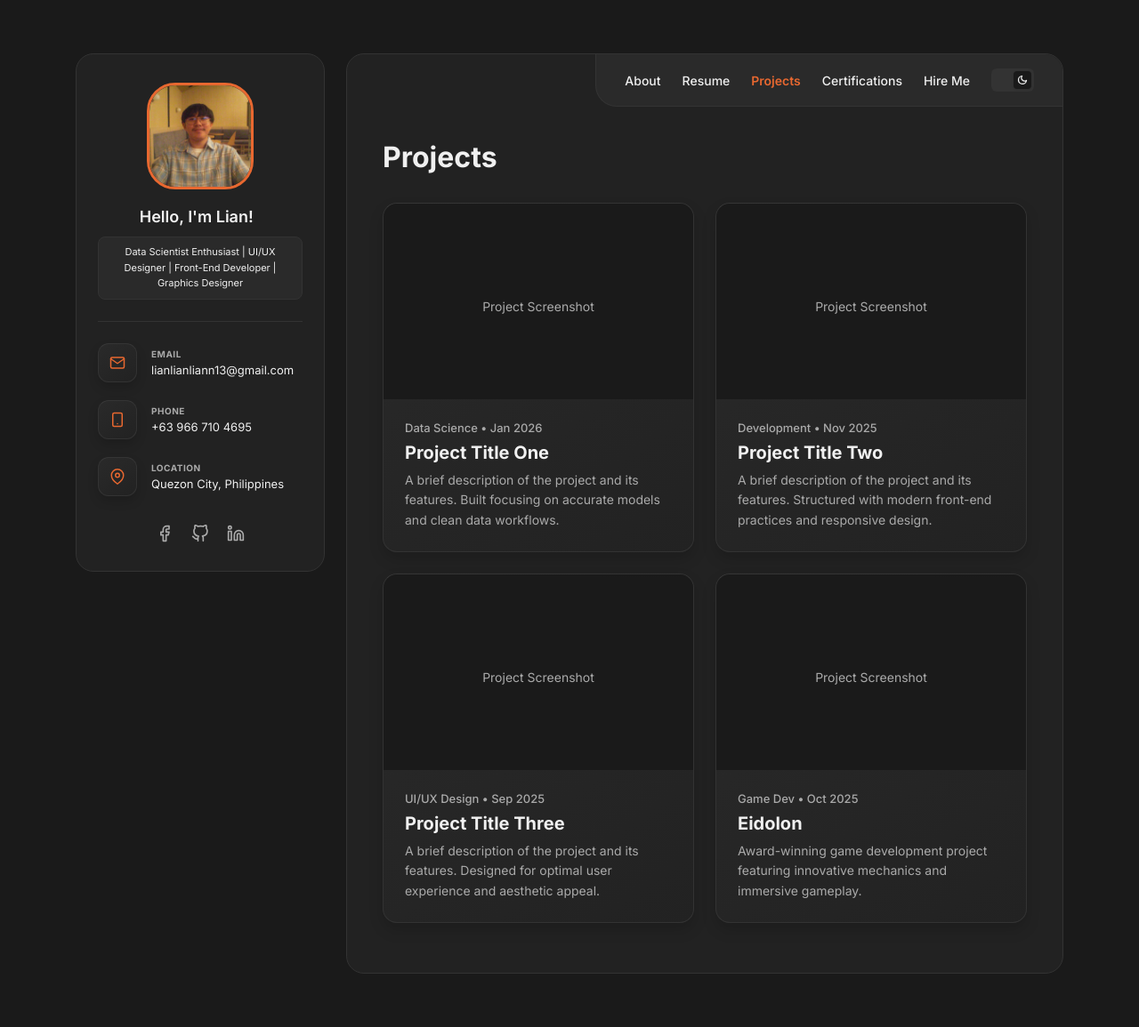
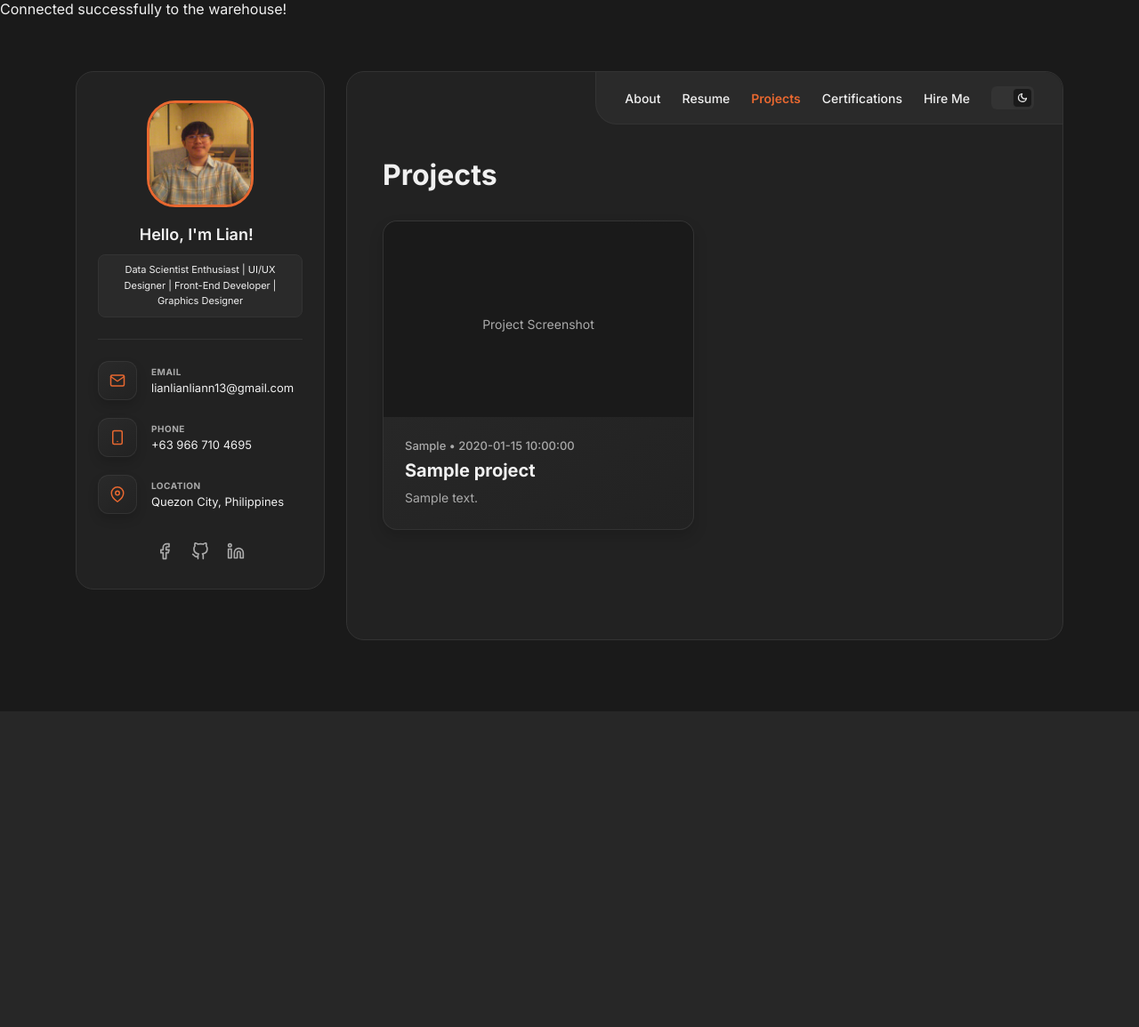
Before and after one commit to lianlianliann/portfolio-ni-lian, a PHP site: page /projects.php in a window 1280 px wide. Shown: the whole page at 89% size. After the commit the page ends 800 px from the top, so only its background shows below. Run offline with PHP 8.4, Linux system fonts and the light colour scheme; tables that the repository leaves empty or names only in its code hold one stand-in row (values such as "Sample post").

Commit message:
feat: phase 3 dynamic read for projects and certifications

```diff
--- a/projects.php
+++ b/projects.php
@@ -1,3 +1,10 @@
+<?php
+require_once 'db.php';
+
+$stmt = $pdo->query("SELECT * FROM projects ORDER BY id DESC");
+$projects = $stmt->fetchAll(PDO::FETCH_ASSOC);
+?>
+
 <!DOCTYPE html>
 <html lang="en">
 <head>
@@ -99,7 +106,7 @@
                 <h1 class="page-title">Projects</h1>
 
                 <div class="projects-grid">
-
+                    <?php foreach ($projects as $project): ?>
                         <div class="project-card fade-in">
                             <a href="#" class="project-link">
                                 <div class="project-image-wrapper">
@@ -113,73 +120,13 @@
                                     </div>
                                 </div>
                                 <div class="project-info">
-                                <span class="project-meta">Data Science &bull; Jan 2026</span>
-                                <h2>Project Title One</h2>
-                                <p>A brief description of the project and its features. Built focusing on accurate models and clean data workflows.</p>
+                                    <span class="project-meta"><?php echo htmlspecialchars($project['category']); ?> &bull; <?php echo htmlspecialchars($project['project_date']); ?></span>
+                                    <h2><?php echo htmlspecialchars($project['title']); ?></h2>
+                                    <p><?php echo htmlspecialchars($project['description']); ?></p>
                                 </div>
                             </a>
                         </div>
-
-                    <div class="project-card fade-in">
-                        <a href="#" class="project-link">
-                            <div class="project-image-wrapper">
-                                <div class="project-image-placeholder">
-                                    <p>Project Screenshot</p>
-                                </div>
-                                <div class="project-overlay">
-                                    <div class="eye-icon-wrapper">
-                                        <svg viewBox="0 0 24 24" fill="none" stroke="currentColor" stroke-width="2" stroke-linecap="round" stroke-linejoin="round"><path d="M1 12s4-8 11-8 11 8 11 8-4 8-11 8-11-8-11-8z"></path><circle cx="12" cy="12" r="3"></circle></svg>
-                                    </div>
-                                </div>
-                            </div>
-                            <div class="project-info">
-                                <span class="project-meta">Development &bull; Nov 2025</span>
-                                <h2>Project Title Two</h2>
-                                <p>A brief description of the project and its features. Structured with modern front-end practices and responsive design.</p>
-                            </div>
-                        </a>
-                    </div>
-
-                    <div class="project-card fade-in">
-                        <a href="#" class="project-link">
-                            <div class="project-image-wrapper">
-                                <div class="project-image-placeholder">
-                                    <p>Project Screenshot</p>
-                                </div>
-                                <div class="project-overlay">
-                                    <div class="eye-icon-wrapper">
-                                        <svg viewBox="0 0 24 24" fill="none" stroke="currentColor" stroke-width="2" stroke-linecap="round" stroke-linejoin="round"><path d="M1 12s4-8 11-8 11 8 11 8-4 8-11 8-11-8-11-8z"></path><circle cx="12" cy="12" r="3"></circle></svg>
-                                    </div>
-                                </div>
-                            </div>
-                            <div class="project-info">
-                                <span class="project-meta">UI/UX Design &bull; Sep 2025</span>
-                                <h2>Project Title Three</h2>
-                                <p>A brief description of the project and its features. Designed for optimal user experience and aesthetic appeal.</p>
-                            </div>
-                        </a>
-                    </div>
-
-                    <div class="project-card fade-in">
-                        <a href="#" class="project-link">
-                            <div class="project-image-wrapper">
-                                <div class="project-image-placeholder">
-                                    <p>Project Screenshot</p>
-                                </div>
-                                <div class="project-overlay">
-                                    <div class="eye-icon-wrapper">
-                                        <svg viewBox="0 0 24 24" fill="none" stroke="currentColor" stroke-width="2" stroke-linecap="round" stroke-linejoin="round"><path d="M1 12s4-8 11-8 11 8 11 8-4 8-11 8-11-8-11-8z"></path><circle cx="12" cy="12" r="3"></circle></svg>
-                                    </div>
-                                </div>
-                            </div>
-                            <div class="project-info">
-                                <span class="project-meta">Game Dev &bull; Oct 2025</span>
-                                <h2>Eidolon</h2>
-                                <p>Award-winning game development project featuring innovative mechanics and immersive gameplay.</p>
-                            </div>
-                        </a>
-                    </div>
-
+                    <?php endforeach; ?>
                 </div>
             </section>
 
```
Also changed, not shown: certifications.php (+13 -52 lines). Lines whose indentation alone changed are shown as unchanged.
